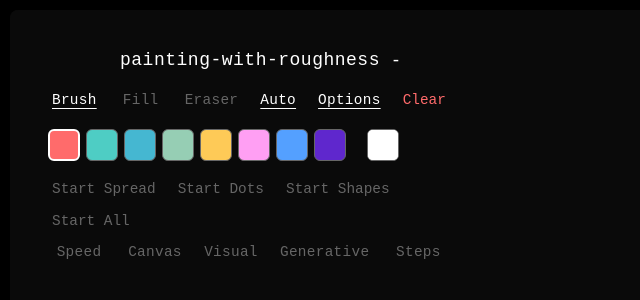
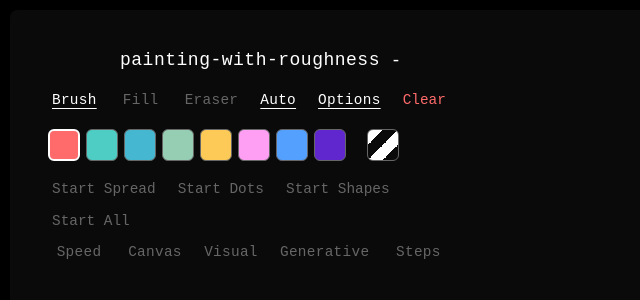
Before and after one commit to jo56/painting-with-roughness, a React (Vite) app: page / in a window 1280 px wide. Shown: the top 300 px of the page, without its empty margins (0-640 px from the left). Built offline with nearby package versions, Linux system fonts and the light colour scheme.

Commit message:
changing color picker icon look

```diff
--- a/src/App.tsx
+++ b/src/App.tsx
@@ -2592,9 +2592,12 @@ if (e.key === 'Shift') {
                       height: '32px',
                       borderRadius: '6px',
                       border: selectedColor === palette.length ? '2px solid #fff' : '1px solid #666',
-                      background: customColor,
+                      background: `linear-gradient(135deg, ${customColor} 25%, transparent 25%, transparent 50%, ${customColor} 50%, ${customColor} 75%, transparent 75%)`,
                       cursor: 'pointer',
-                      overflow: 'hidden'
+                      overflow: 'hidden',
+                      display: 'flex',
+                      alignItems: 'center',
+                      justifyContent: 'center'
                     }}
                     onClick={() => {
                         const colorInput = panelRef.current?.querySelector('input[type="color"]') as HTMLInputElement;
@@ -2617,6 +2620,8 @@ if (e.key === 'Shift') {
                         height: '52px',
                         border: 'none',
                         cursor: 'pointer',
+                        opacity: 0,
+                        pointerEvents: 'none'
                       }}
                     />
                   </div>
```
